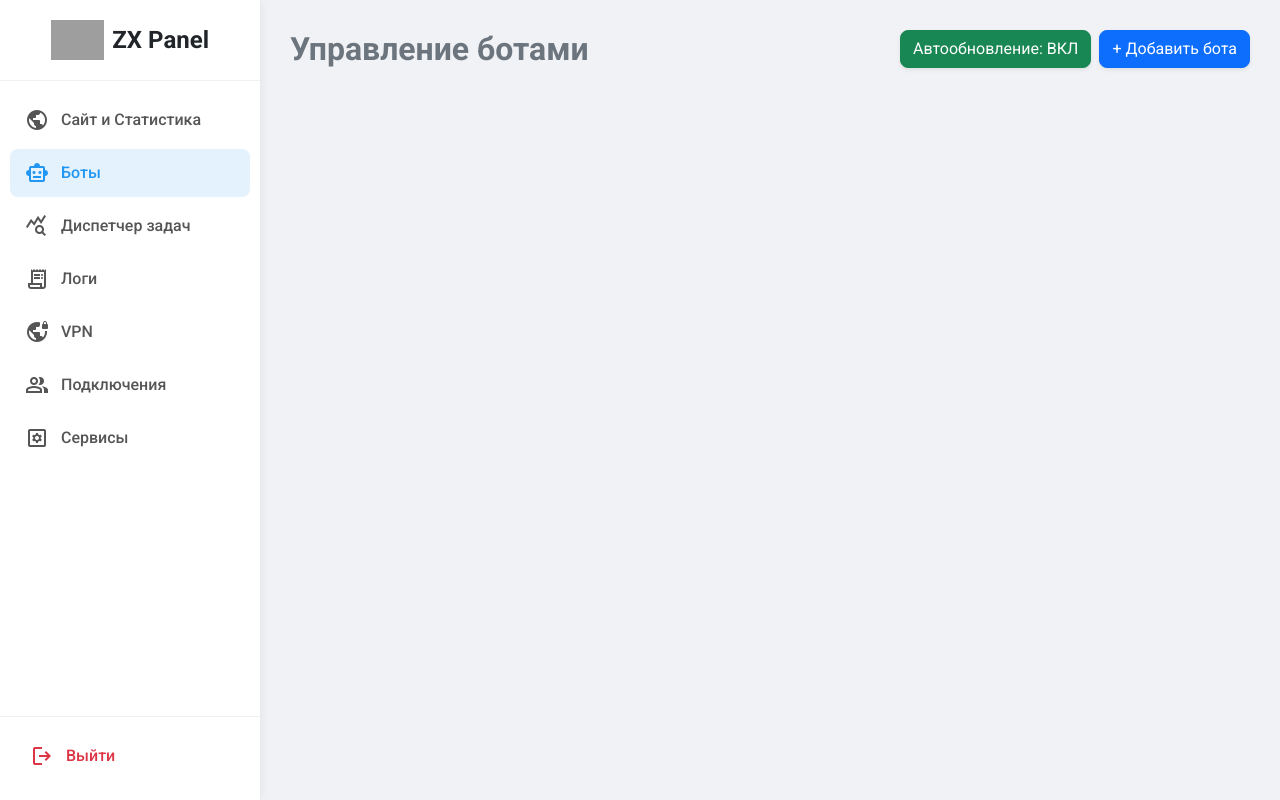
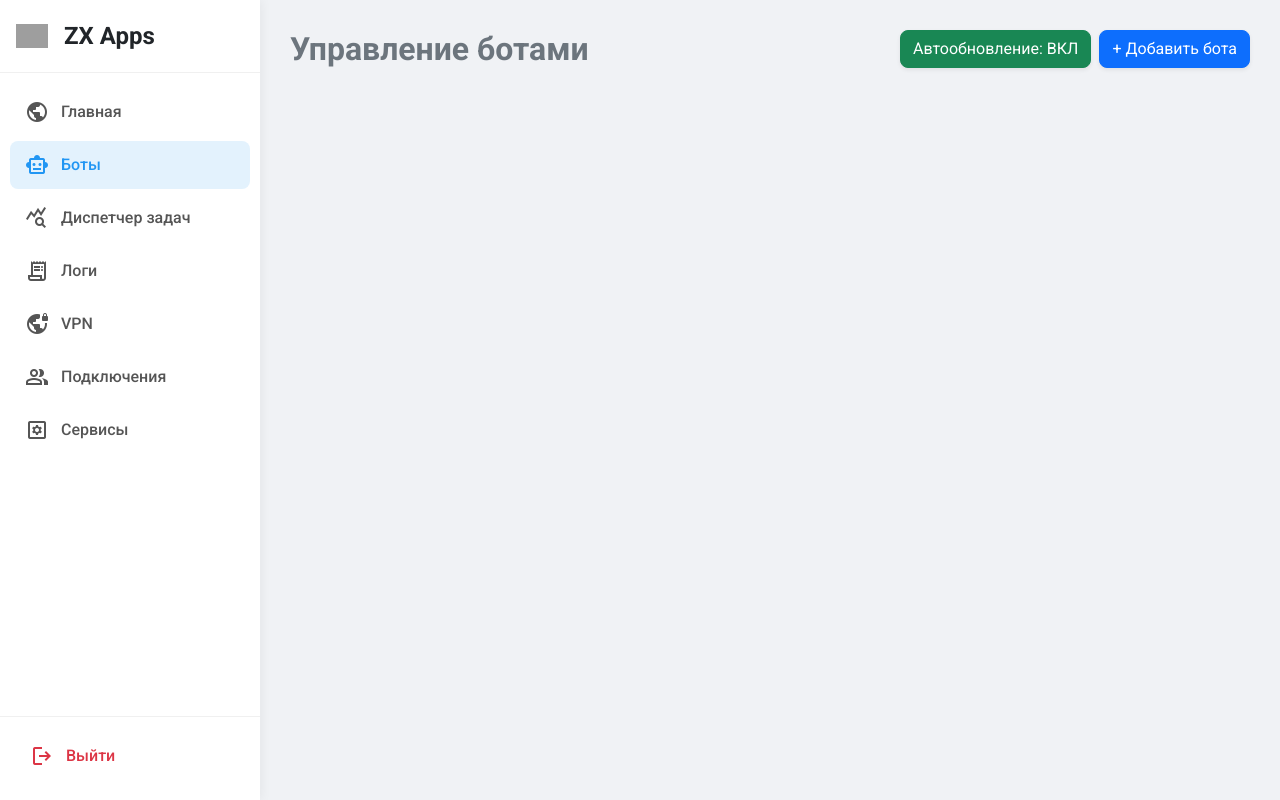
Before and after one commit to Zotic/webpanel, a Flask app: page /bots in a window 1280 px wide. Run offline with Flask 3, Linux system fonts and the light colour scheme; the visitor is signed in with stand-in values (Sample User, id 1); some libraries are stand-ins or nearby versions; grey boxes are pictures that could not be loaded.

Commit message:
Update base.html

```diff
--- a/templates/base.html
+++ b/templates/base.html
@@ -26,36 +26,31 @@
 </div>
 
 <div class="sidebar" id="sidebar">
-    <div class="sidebar-header d-flex align-items-center justify-content-center gap-2">
-        <img src="/static/zx_logo.svg" alt="Logo" class="sidebar-logo">
-        <h4 class="mb-0 fw-bold text-dark">ZX Panel</h4>
-    </div>
+    <!-- Сделали логотип кликабельным ссылкой на главную и выровняли влево (ps-3) -->
+    <a href="/" class="sidebar-header d-flex align-items-center gap-3 ps-3 text-decoration-none">
+        <img src="/static/zx_logo.svg" alt="Logo" class="sidebar-logo" style="width: 32px; height: 32px;">
+        <h4 class="mb-0 fw-bold text-dark">ZX Apps</h4>
+    </a>
     <div class="sidebar-nav">
-
-        <a href="/site_stats" class="nav-link {% if request.path == '/site_stats' %}active{% endif %}">
-            <span class="material-symbols-outlined">public</span> Сайт и Статистика
+        <!-- Главная страница на первом месте -->
+        <a href="/" class="nav-link {% if request.path == '/' or request.path == '/site_stats' %}active{% endif %}">
+            <span class="material-symbols-outlined">public</span> Главная
         </a>
-
         <a href="/bots" class="nav-link {% if request.path == '/bots' %}active{% endif %}">
             <span class="material-symbols-outlined">smart_toy</span> Боты
         </a>
-
         <a href="/monitor" class="nav-link {% if request.path == '/monitor' %}active{% endif %}">
             <span class="material-symbols-outlined">query_stats</span> Диспетчер задач
         </a>
-
         <a href="/logs" class="nav-link {% if request.path == '/logs' %}active{% endif %}">
-            <span class="material-symbols-outlined">receipt_long</span> Логи <!-- Изменили текст здесь -->
+            <span class="material-symbols-outlined">receipt_long</span> Логи
         </a>
-
         <a href="/vpn" class="nav-link {% if request.path == '/vpn' %}active{% endif %}">
             <span class="material-symbols-outlined">vpn_lock</span> VPN
         </a>
-
         <a href="/vpn_users" class="nav-link {% if request.path == '/vpn_users' %}active{% endif %}">
             <span class="material-symbols-outlined">group</span> Подключения
         </a>
-
         <a href="/services" class="nav-link {% if request.path == '/services' %}active{% endif %}">
             <span class="material-symbols-outlined">settings_applications</span> Сервисы
         </a>
```
